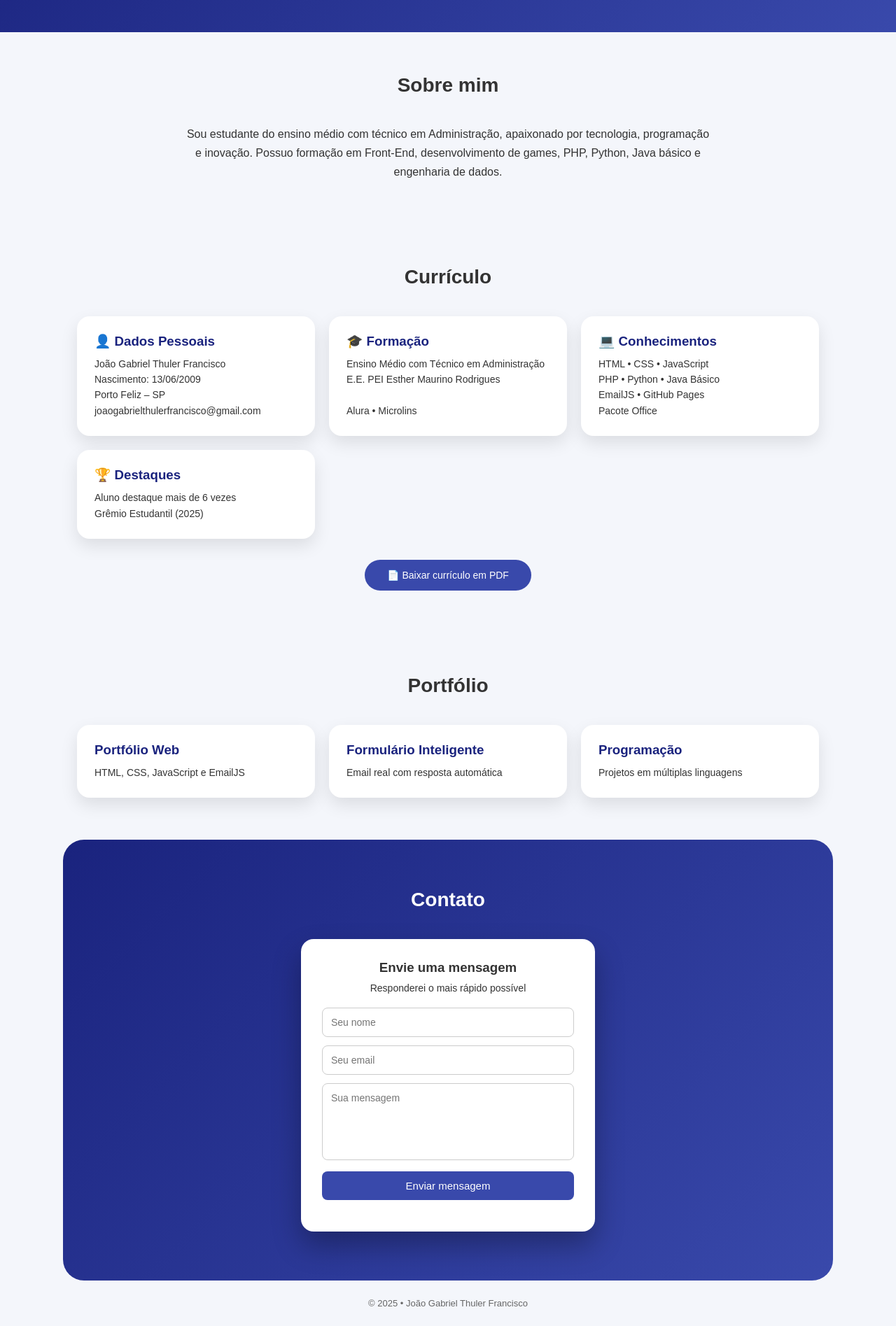
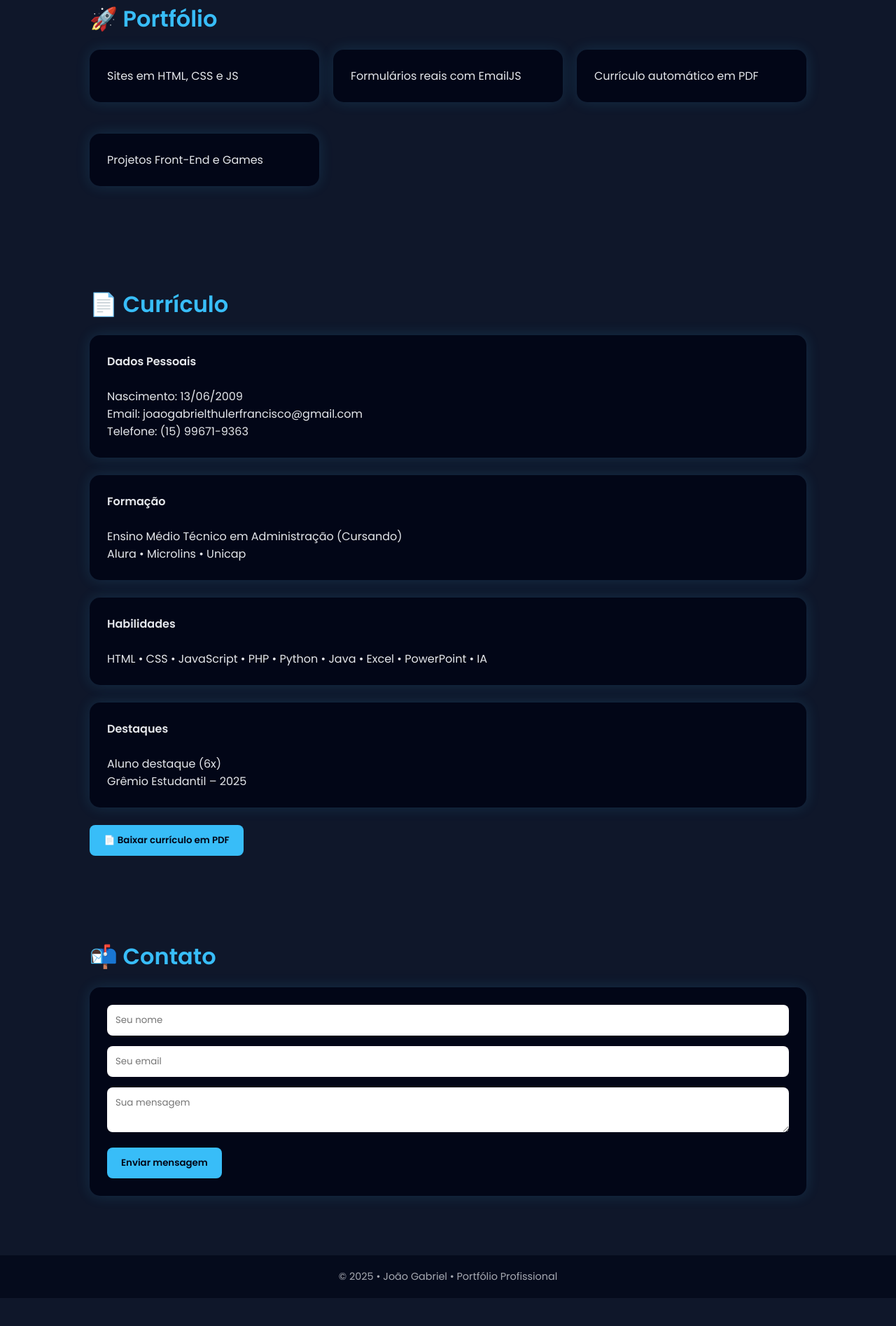
Before and after one commit to Joao551/joaogabrielthuler.github.io, a plain HTML site: page index.html in a window 1280 px wide. Shown: the part 222-2117 px from the top of the page at 70% size. After the commit the page ends 2077 px from the top, so only its background shows below. Drawn offline with nearby package versions, Linux system fonts and the light colour scheme.

Commit message:
Revamp portfolio layout and enhance functionality
Updated the portfolio layout and added new features.

```diff
--- a/index.html
+++ b/index.html
@@ -2,130 +2,44 @@
 <html lang="pt-BR">
 <head>
 <meta charset="UTF-8">
-<title>Portfólio | João Gabriel Thuler Francisco</title>
+<meta name="viewport" content="width=device-width, initial-scale=1.0">
+<title>João Gabriel | Portfólio</title>
+
+<!-- Google Font -->
+<link href="https://fonts.googleapis.com/css2?family=Poppins:wght@300;400;600&display=swap" rel="stylesheet">
 
 <!-- EmailJS -->
 <script src="https://cdn.jsdelivr.net/npm/emailjs-com@3/dist/email.min.js"></script>
 
+<!-- html2pdf -->
+<script src="https://cdnjs.cloudflare.com/ajax/libs/html2pdf.js/0.10.1/html2pdf.bundle.min.js"></script>
+
 <style>
-:root{
-  --primary:#1a237e;
-  --secondary:#3949ab;
-  --bg:#f4f6fb;
-}
-*{margin:0;padding:0;box-sizing:border-box;font-family:Arial,Helvetica,sans-serif}
-body{background:var(--bg);color:#333;scroll-behavior:smooth}
-
-/* HEADER */
-header{
-  background:linear-gradient(135deg,var(--primary),var(--secondary));
-  color:#fff;
-  padding:50px 20px;
-  text-align:center;
-}
-header .logo{
-  width:90px;height:90px;border-radius:50%;
-  background:#fff;color:var(--primary);
-  display:flex;align-items:center;justify-content:center;
-  font-size:34px;font-weight:bold;margin:0 auto 15px;
-}
-header h1{margin-bottom:8px}
+*{margin:0;padding:0;box-sizing:border-box;font-family:'Poppins',sans-serif}
+body{background:#0f172a;color:#e5e7eb}
+header{padding:40px;text-align:center;background:linear-gradient(135deg,#2563eb,#1e40af)}
+header h1{font-size:2.5rem}
 header p{opacity:.9}
 
-/* SECTIONS */
-section{padding:60px 20px;max-width:1100px;margin:auto}
-section h2{text-align:center;margin-bottom:40px;font-size:28px}
+section{padding:60px 10%;animation:fade 1s ease}
+h2{font-size:2rem;margin-bottom:20px;color:#38bdf8}
 
-/* SOBRE */
-#sobre p{
-  max-width:750px;
-  margin:auto;
-  text-align:center;
-  line-height:1.7;
+.card{background:#020617;padding:25px;border-radius:15px;margin-bottom:25px;box-shadow:0 0 20px rgba(56,189,248,.15)}
+
+.grid{display:grid;grid-template-columns:repeat(auto-fit,minmax(250px,1fr));gap:20px}
+
+button{padding:12px 20px;border:none;border-radius:8px;background:#38bdf8;color:#020617;font-weight:600;cursor:pointer}
+button:hover{background:#0ea5e9}
+
+input,textarea{
+width:100%;padding:12px;border-radius:8px;border:none;margin-bottom:15px
 }
 
-/* CARDS */
-.cards{
-  display:grid;
-  grid-template-columns:repeat(auto-fit,minmax(260px,1fr));
-  gap:20px;
-}
-.card{
-  background:#fff;
-  padding:25px;
-  border-radius:18px;
-  box-shadow:0 10px 25px rgba(0,0,0,.1);
-}
-.card h3{margin-bottom:10px;color:var(--primary)}
-.card p{font-size:14px;line-height:1.6}
+footer{text-align:center;padding:20px;background:#020617;font-size:.9rem;opacity:.7}
 
-/* BOTÃO PDF */
-.cv-download{text-align:center;margin-top:30px}
-.cv-download button{
-  background:var(--secondary);
-  color:#fff;
-  padding:14px 32px;
-  border:none;
-  border-radius:30px;
-  cursor:pointer;
-  font-size:14px;
-}
-.cv-download button:hover{background:var(--primary)}
-
-/* CONTATO */
-#contato{
-  background:linear-gradient(135deg,var(--primary),var(--secondary));
-  color:#fff;
-  border-radius:30px;
-  padding:70px 20px;
-}
-.form-box{
-  background:#fff;
-  max-width:420px;
-  margin:auto;
-  padding:30px;
-  border-radius:18px;
-  box-shadow:0 20px 40px rgba(0,0,0,.3);
-  color:#333;
-}
-.form-box h3{text-align:center;margin-bottom:10px}
-.form-box p{text-align:center;font-size:14px;margin-bottom:20px}
-
-input,textarea{
-  width:100%;
-  padding:12px;
-  margin-bottom:12px;
-  border-radius:8px;
-  border:1px solid #ccc;
-  font-size:14px;
-}
-textarea{resize:none;height:110px}
-
-button.send{
-  width:100%;
-  padding:12px;
-  border:none;
-  border-radius:8px;
-  background:var(--secondary);
-  color:#fff;
-  font-size:15px;
-  cursor:pointer;
-}
-button.send:hover{background:var(--primary)}
-
-.status{text-align:center;margin-top:15px;font-size:14px}
-.success{color:green}
-.error{color:red}
-
-/* FOOTER */
-footer{text-align:center;padding:25px;font-size:13px;color:#666}
-
-/* ===== PDF / PRINT ===== */
-@media print{
-  body{background:#fff}
-  header,#portfolio,#contato,footer,.cv-download{display:none}
-  #curriculo{padding:0;max-width:100%}
-  .card{box-shadow:none;border-radius:0}
+@keyframes fade{
+from{opacity:0;transform:translateY(20px)}
+to{opacity:1;transform:translateY(0)}
 }
 </style>
 </head>
@@ -133,130 +47,96 @@ footer{text-align:center;padding:25px;font-size:13px;color:#666}
 <body>
 
 <header>
-  <div class="logo">JG</div>
 <h1>João Gabriel Thuler Francisco</h1>
-  <p>Estudante • Programação • Tecnologia</p>
+<p>Desenvolvedor • Tecnologia • Administração</p>
 </header>
 
-<section id="sobre">
-  <h2>Sobre mim</h2>
-  <p>
-    Sou estudante do ensino médio com técnico em Administração, apaixonado por
-    tecnologia, programação e inovação. Possuo formação em Front-End,
-    desenvolvimento de games, PHP, Python, Java básico e engenharia de dados.
-  </p>
+<!-- PORTFÓLIO -->
+<section>
+<h2>🚀 Portfólio</h2>
+<div class="grid">
+<div class="card">Sites em HTML, CSS e JS</div>
+<div class="card">Formulários reais com EmailJS</div>
+<div class="card">Currículo automático em PDF</div>
+<div class="card">Projetos Front-End e Games</div>
+</div>
 </section>
 
+<!-- CURRÍCULO -->
 <section id="curriculo">
-  <h2>Currículo</h2>
+<h2>📄 Currículo</h2>
 
-  <div class="cards">
 <div class="card">
-      <h3>👤 Dados Pessoais</h3>
-      <p>
-        João Gabriel Thuler Francisco<br>
+<strong>Dados Pessoais</strong><br><br>
 Nascimento: 13/06/2009<br>
-        Porto Feliz – SP<br>
-        joaogabrielthulerfrancisco@gmail.com
-      </p>
+Email: joaogabrielthulerfrancisco@gmail.com<br>
+Telefone: (15) 99671-9363
 </div>
 
 <div class="card">
-      <h3>🎓 Formação</h3>
-      <p>
-        Ensino Médio com Técnico em Administração<br>
-        E.E. PEI Esther Maurino Rodrigues<br><br>
-        Alura • Microlins
-      </p>
+<strong>Formação</strong><br><br>
+Ensino Médio Técnico em Administração (Cursando)<br>
+Alura • Microlins • Unicap
 </div>
 
 <div class="card">
-      <h3>💻 Conhecimentos</h3>
-      <p>
-        HTML • CSS • JavaScript<br>
-        PHP • Python • Java Básico<br>
-        EmailJS • GitHub Pages<br>
-        Pacote Office
-      </p>
+<strong>Habilidades</strong><br><br>
+HTML • CSS • JavaScript • PHP • Python • Java • Excel • PowerPoint • IA
 </div>
 
 <div class="card">
-      <h3>🏆 Destaques</h3>
-      <p>
-        Aluno destaque mais de 6 vezes<br>
-        Grêmio Estudantil (2025)
-      </p>
-    </div>
+<strong>Destaques</strong><br><br>
+Aluno destaque (6x)<br>
+Grêmio Estudantil – 2025
 </div>
 
-  <div class="cv-download">
-    <button onclick="baixarPDF()">📄 Baixar currículo em PDF</button>
+<div style="margin-top:20px">
+<button type="button" onclick="baixarPDF()">📄 Baixar currículo em PDF</button>
 </div>
 </section>
 
-<section id="portfolio">
-  <h2>Portfólio</h2>
-  <div class="cards">
+<!-- CONTATO -->
+<section>
+<h2>📬 Contato</h2>
+
 <div class="card">
-      <h3>Portfólio Web</h3>
-      <p>HTML, CSS, JavaScript e EmailJS</p>
-    </div>
-    <div class="card">
-      <h3>Formulário Inteligente</h3>
-      <p>Email real com resposta automática</p>
-    </div>
-    <div class="card">
-      <h3>Programação</h3>
-      <p>Projetos em múltiplas linguagens</p>
-    </div>
-  </div>
-</section>
-
-<section id="contato">
-  <h2>Contato</h2>
-
-  <div class="form-box">
-    <h3>Envie uma mensagem</h3>
-    <p>Responderei o mais rápido possível</p>
-
-    <form id="contactForm">
+<form id="formContato">
 <input type="text" name="name" placeholder="Seu nome" required>
 <input type="email" name="email" placeholder="Seu email" required>
 <textarea name="message" placeholder="Sua mensagem" required></textarea>
-      <button type="submit" class="send">Enviar mensagem</button>
+<button type="submit">Enviar mensagem</button>
 </form>
-
-    <div id="status" class="status"></div>
 </div>
 </section>
 
 <footer>
-  © 2025 • João Gabriel Thuler Francisco
+© 2025 • João Gabriel • Portfólio Profissional
 </footer>
 
 <script>
+(function(){
 emailjs.init("DFx5oeV36DQ2aust2");
+})();
 
-document.getElementById("contactForm").addEventListener("submit",function(e){
+document.getElementById("formContato").addEventListener("submit",function(e){
 e.preventDefault();
-  const status=document.getElementById("status");
-  status.textContent="Enviando...";
-
 emailjs.sendForm("service_bu6kiix","template_u590khh",this)
 .then(()=>{
-    emailjs.sendForm("service_bu6kiix","template_wzmauv6",this);
-    status.textContent="Mensagem enviada com sucesso!";
-    status.className="status success";
+alert("Mensagem enviada com sucesso!");
 this.reset();
 })
-  .catch(()=>{
-    status.textContent="Erro ao enviar.";
-    status.className="status error";
-  });
+.catch(()=>alert("Erro ao enviar mensagem"));
 });
 
 function baixarPDF(){
-  window.print();
+const elemento=document.getElementById("curriculo");
+html2pdf().from(elemento).set({
+margin:0.5,
+filename:'curriculo-joao-gabriel.pdf',
+image:{type:'jpeg',quality:0.98},
+html2canvas:{scale:2},
+jsPDF:{unit:'in',format:'a4',orientation:'portrait'}
+}).save();
 }
 </script>
 
```
Lines whose indentation alone changed are shown as unchanged.
